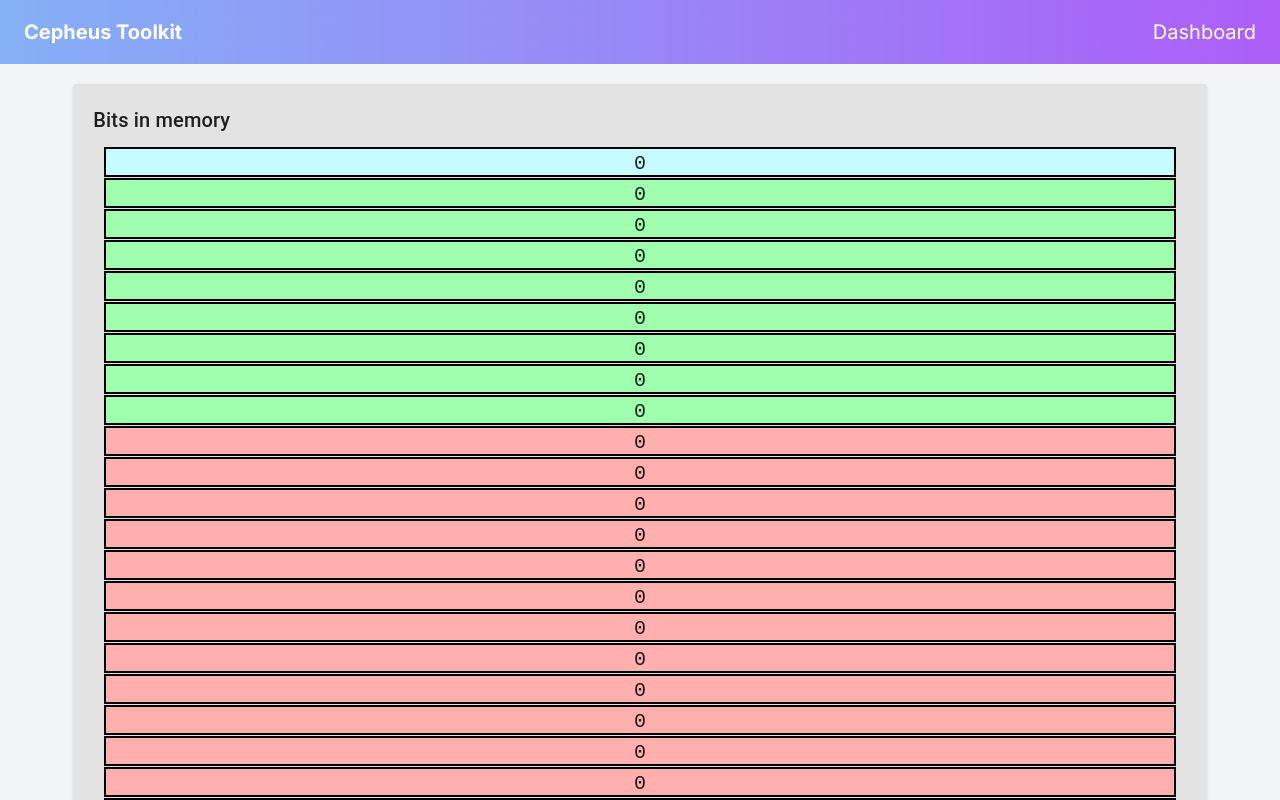
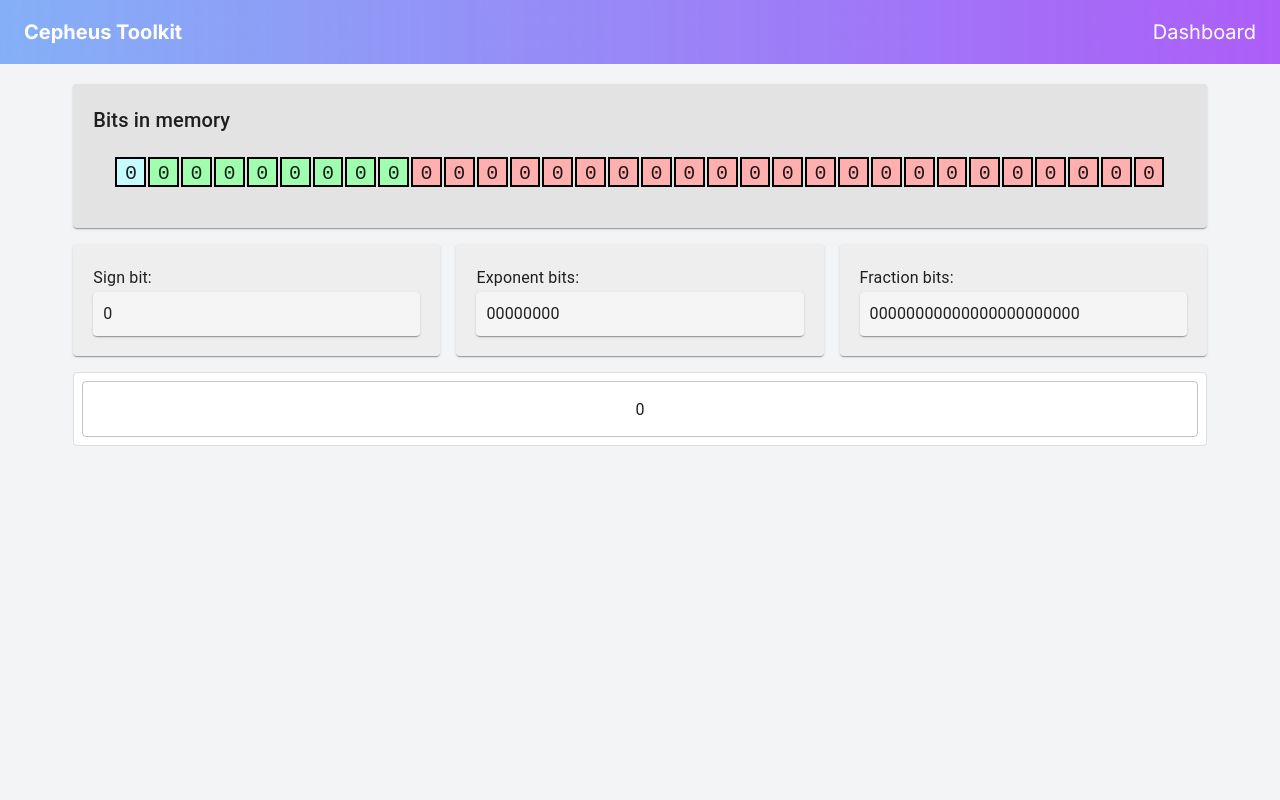
Before and after one commit to RealXuChe/CS385, a Next.js app: page /toolbox/ieee754 in a window 1280 px wide. Shown: the top 800 px of the page. Built offline with nearby package versions, Linux system fonts and the light colour scheme.

Commit message:
fix typo

```diff
--- a/src/app/toolbox/ieee754/IEEE754.css
+++ b/src/app/toolbox/ieee754/IEEE754.css
@@ -6,6 +6,15 @@ body {
   background-color: rgb(227 227 227);
   font-size: 20px;
   user-select: none;
+}
+
+#bit-container {
+  display: flex;
+  justify-content: center;
+  flex-wrap: nowrap;
+  max-width: 100%;
+  margin: 0 auto;
+  padding: 10px;
 }
 
 .box {
```
